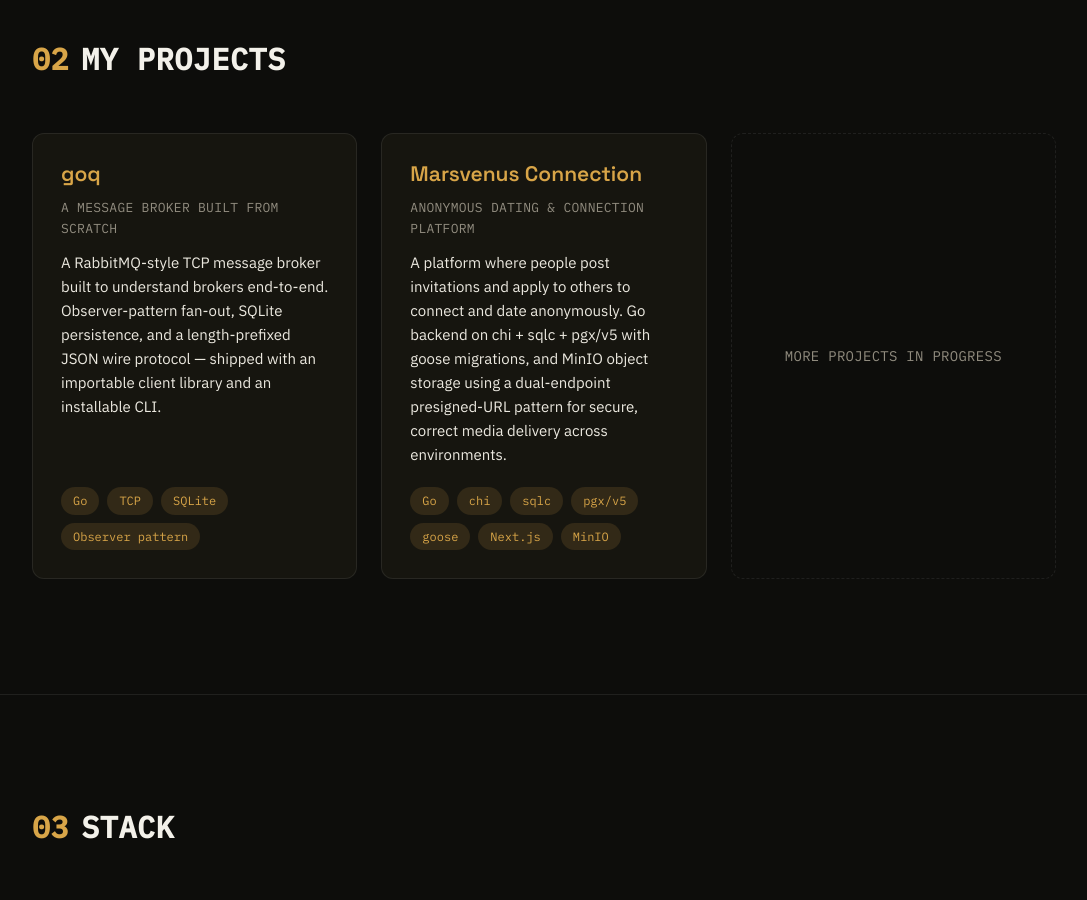
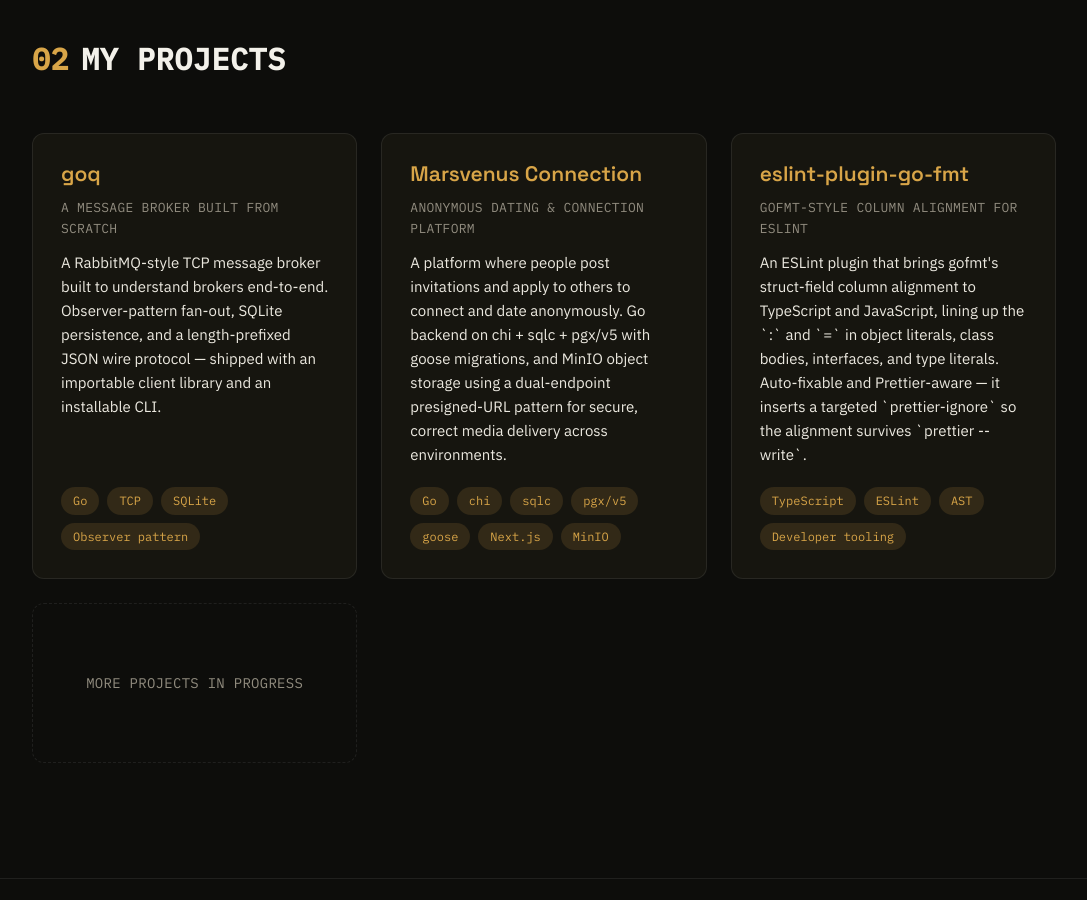
Before and after one commit to dobadevv/dobadev-portfolio, a React (Vite) app: page / in a window 1280 px wide. Shown: the part 1860-2760 px from the top of the page, without its empty margins (96-1183 px from the left). Built offline with nearby package versions, Linux system fonts and the light colour scheme.

Commit message:
feat(projects): add eslint-plugin-go-fmt project entry

```diff
--- a/src/components/Projects/data.ts
+++ b/src/components/Projects/data.ts
@@ -23,4 +23,12 @@
       'A platform where people post invitations and apply to others to connect and date anonymously. Go backend on chi + sqlc + pgx/v5 with goose migrations, and MinIO object storage using a dual-endpoint presigned-URL pattern for secure, correct media delivery across environments.',
     tags: ['Go', 'chi', 'sqlc', 'pgx/v5', 'goose', 'Next.js', 'MinIO'],
   },
+  {
+    title: 'eslint-plugin-go-fmt',
+    url: 'https://github.com/dobadevv/eslint-plugin-go-fmt',
+    subtitle: 'gofmt-style column alignment for ESLint',
+    description:
+      "An ESLint plugin that brings gofmt's struct-field column alignment to TypeScript and JavaScript, lining up the `:` and `=` in object literals, class bodies, interfaces, and type literals. Auto-fixable and Prettier-aware — it inserts a targeted `prettier-ignore` so the alignment survives `prettier --write`.",
+    tags: ['TypeScript', 'ESLint', 'AST', 'Developer tooling'],
+  },
 ]
```
